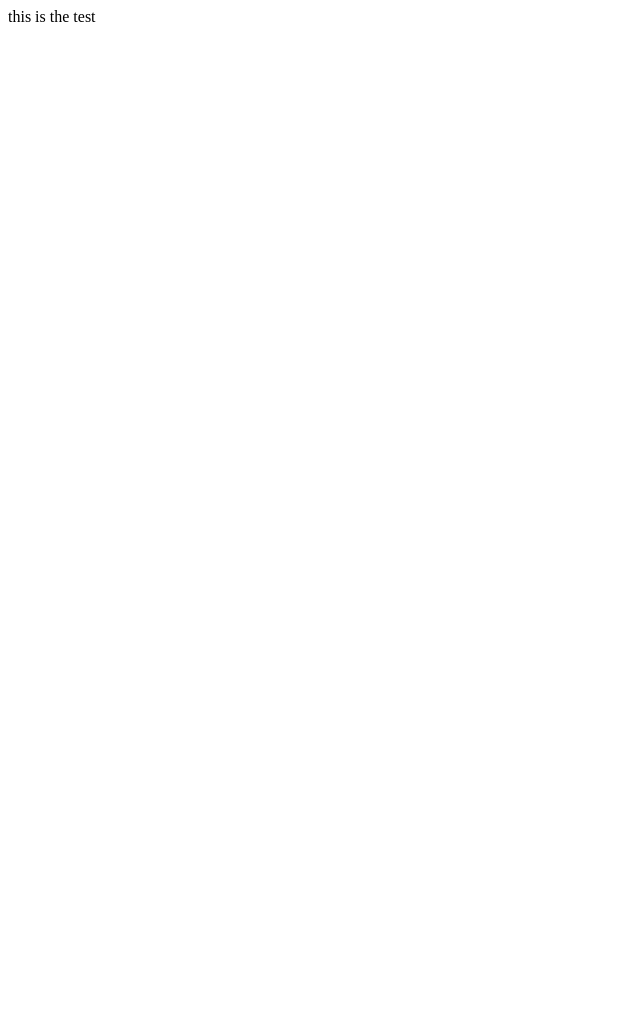
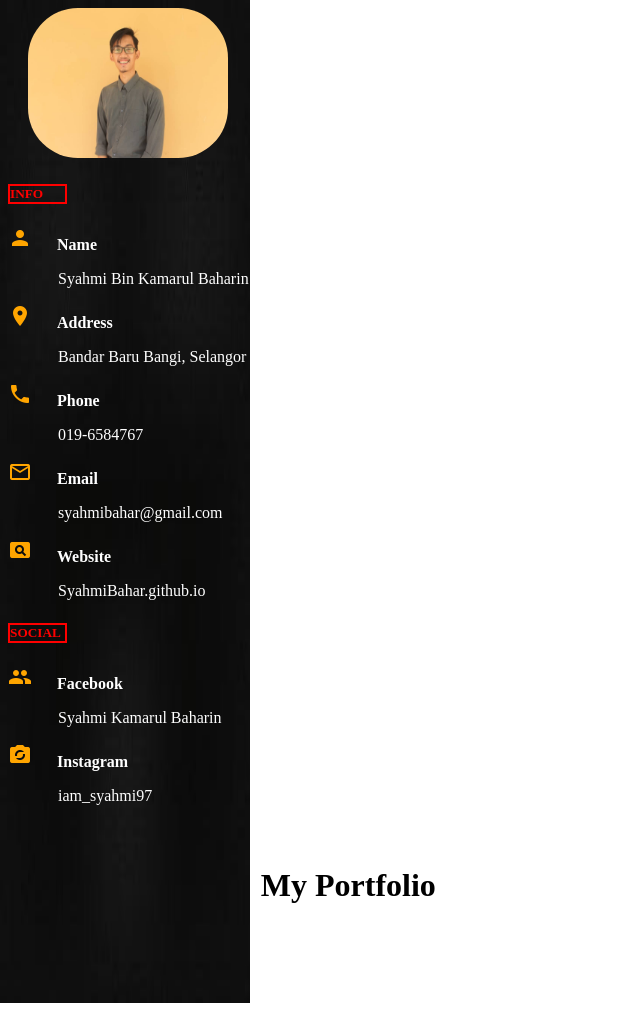
Before and after one commit to SyahmiBahar/SyahmiBahar.github.io, a plain HTML site: page index.html in a window 1280 px wide. Shown: the whole page, without its empty margins (0-640 px from the left). Before the commit the page ends 800 px from the top, so only its background shows below. Drawn offline with Linux system fonts and the light colour scheme.

Commit message:
Add files via upload

```diff
--- a/index.html
+++ b/index.html
@@ -3,8 +3,28 @@
   <head>
     <meta charset="utf-8">
     <title></title>
+    <link rel="stylesheet" href="https://fonts.googleapis.com/icon?family=Material+Icons">
+    <link rel="stylesheet" href="style.css">
   </head>
   <body>
-    this is the test
+    <div class"side">
+      <img class="gambar" src="Image/Gambar.jpeg" alt="">
+    <h5>INFO</h5>
+<i class="material-icons">person</i><b class="name">Name</b><p id="name">Syahmi Bin Kamarul Baharin</p>
+<i class="material-icons">location_on</i><b class="name">Address</b><p id="name">Bandar Baru Bangi, Selangor</p>
+<i class="material-icons">local_phone</i><b class="name">Phone</b><p id="name">019-6584767</p>
+<i class="material-icons">mail_outline</i><b class="name">Email</b><p id="name">syahmibahar@gmail.com</p>
+<i class="material-icons">pageview</i><b class="name">Website</b><p id="name">SyahmiBahar.github.io</p>
+
+    <h5>SOCIAL</h5>
+<i class="material-icons">group</i><b class="name">Facebook</b><p id="name">Syahmi Kamarul Baharin</p>
+<i class="material-icons">party_mode</i><b class="name">Instagram</b><p id="name">iam_syahmi97</p>
+  </div>
+<div class="main">
+  <h1>My Portfolio</h1>
+    <p>Name: Syahmi Bin Kamarul Baharin</p>
+    <p>Matric Number: 1712939
+    <p>Currently Study: International Islamic University Malaysia</p>
+  </div>
   </body>
 </html>
--- /dev/null
+++ b/style.css
@@ -0,0 +1,46 @@
+body{
+ background-image: url("Image/black.jpg");
+  background-repeat: no-repeat;
+  background-size: 250px 100%;
+}
+
+.side{
+  float: left;
+  width: 20%;
+}
+
+h5{
+  color: red;
+  font-weight: 900;
+  border: 2px solid red;
+  width: 55px;
+}
+
+i{
+  color: #FFA500;
+}
+
+b, p{
+  color: white;
+}
+
+.name{
+  padding-left: 25px;
+}
+#name{
+  padding-left: 50px;
+}
+
+.gambar{
+  border-radius: 50px;
+  width: 200px;
+  height: 150px;
+  margin-left: 20px;
+}
+
+.main{
+  position: relative;
+  top: 25px;
+  float: right;
+  width: 80%;
+}
```
Also changed, not shown: Image/Gambar.jpeg (added), Image/black.jpg (added), Image/kick.png (added).
